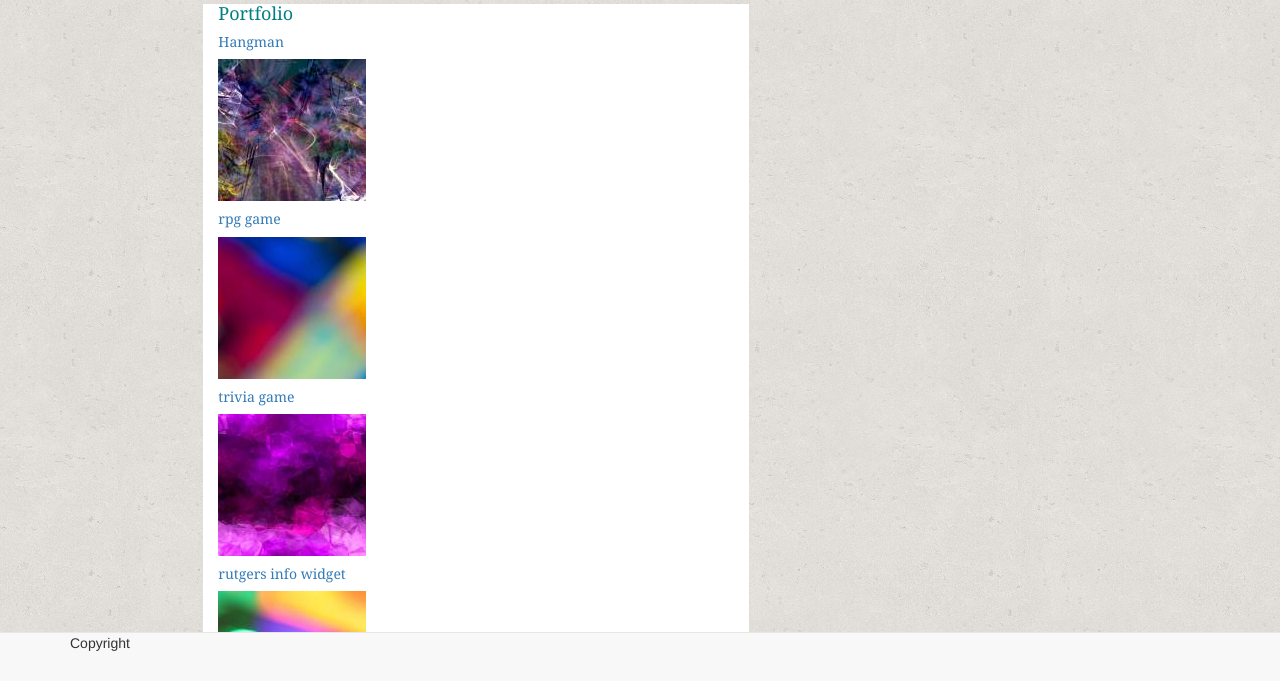
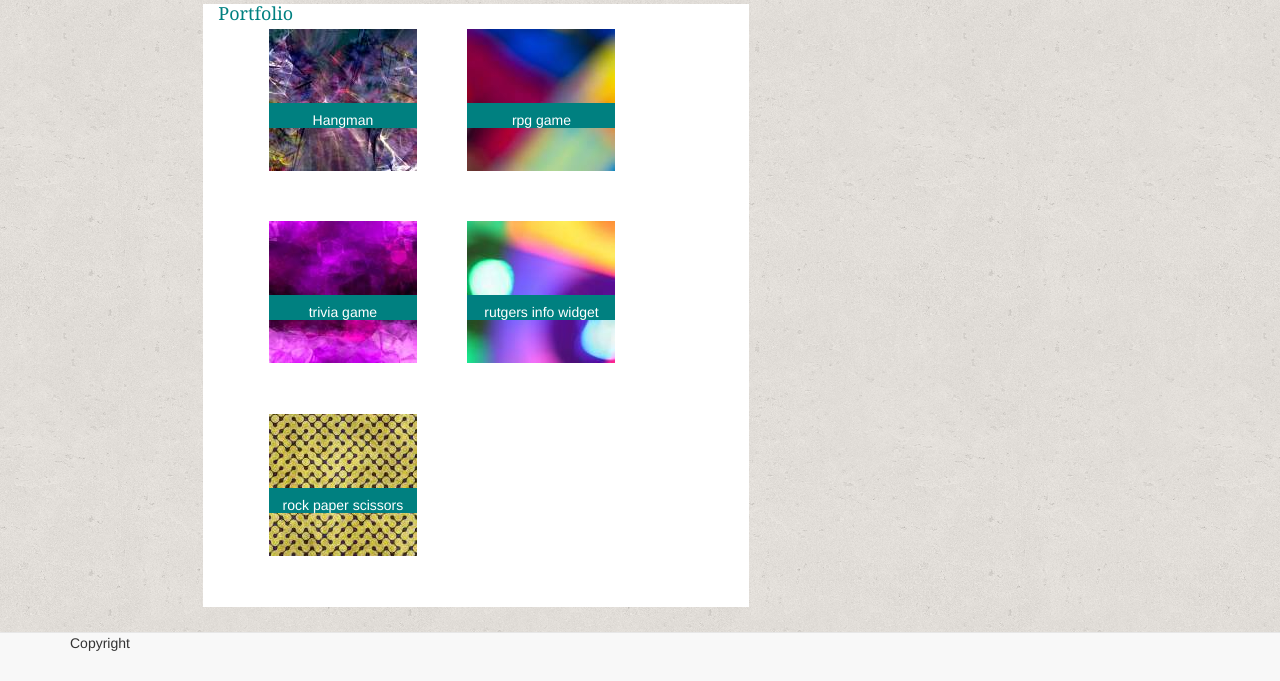
Before and after one commit to JeffVongkoth/bootstrap-portfolio, a plain HTML site: page portfolio.html in a window 1280 px wide. Shown: the part 118-799 px from the top of the page. Drawn offline with nearby package versions, Linux system fonts and the light colour scheme; files that its build step writes are made by us from their sources.

Commit message:
finished up adding some styling

```diff
--- a/assets/css/styles.css
+++ b/assets/css/styles.css
@@ -15,4 +15,49 @@ li {
 .media-heading, a {
     font-family: Georgia, 'Times New Roman', Times, serif;
     color: teal;
+    margin-bottom: 10%;
 }
+
+.navbar-brand {
+    color: white !important;
+    background: teal;
+}
+
+a.navbar-brand:hover {
+    color: white !important;
+    background: teal !important;
+    opacity: .8 !important;
+}
+.connect-me {
+        height: 110px;
+        width: 15%;
+        padding-top: 15px;
+
+}
+
+h5 {
+    color: white !important;
+    background-color: teal;
+    right: 380px;
+    left: 0px;
+    position: absolute !important;
+    margin-top: 50% !important;
+    text-align: center !important;
+    width: 148px;
+    height: 25px;
+    padding-top: 10px !important;
+}
+
+.mediaob2 {
+
+    position: relative !important;
+    margin-left: 10%;
+    float:  left !important;
+    margin-bottom: 10%;
+}
+
+.media-object {
+    display: inline;
+}
+
+h4
--- a/portfolio.html
+++ b/portfolio.html
@@ -3,7 +3,7 @@
 
 <head>
     <link rel="stylesheet" href="assets/css/styles.css" type="text/css">
-    <link rel="stylesheet" href="assets/reset/styles.css" type="text/css">
+    <link rel="stylesheet" href="assets/css/reset.css" type="text/css">
     <link rel="stylesheet" href="https://maxcdn.bootstrapcdn.com/bootstrap/3.3.7/css/bootstrap.min.css" integrity="sha384-BVYiiSIFeK1dGmJRAkycuHAHRg32OmUcww7on3RYdg4Va+PmSTsz/K68vbdEjh4u"
         crossorigin="anonymous">
 </head>
@@ -46,23 +46,23 @@
             <div class="media">
                 <div class="media-left media-middle">
                         <h4 class="media-heading">Portfolio</h4>
-                    <a href="">
+                    <a href="" class="mediaob2">
                         <h5>Hangman</h5>
                         <img class="media-object" src="assets/images/1.jpg" alt="...">
                     </a>
-                    <a href="">
+                    <a href="" class="mediaob2">
                         <h5>rpg game</h5>
                         <img class="media-object" src="assets/images/2.jpg" alt="...">
                     </a>
-                    <a href="">
+                    <a href="" class="mediaob2">
                         <h5>trivia game</h5>
                         <img class="media-object" src="assets/images/3.jpg" alt="...">
                     </a>
-                    <a href="">
+                    <a href="" class="mediaob2">
                         <h5>rutgers info widget</h5>
                         <img class="media-object" src="assets/images/4.jpg" alt="...">
                     </a>
-                    <a href="">
+                    <a href="" class="mediaob2">
                         <h5>rock paper scissors</h5>
                         <img class="media-object" src="assets/images/5.jpg" alt="...">
                     </a>
```
Also changed, not shown: contact.html (+2 -2 lines), index.html (+1 -1 lines).
